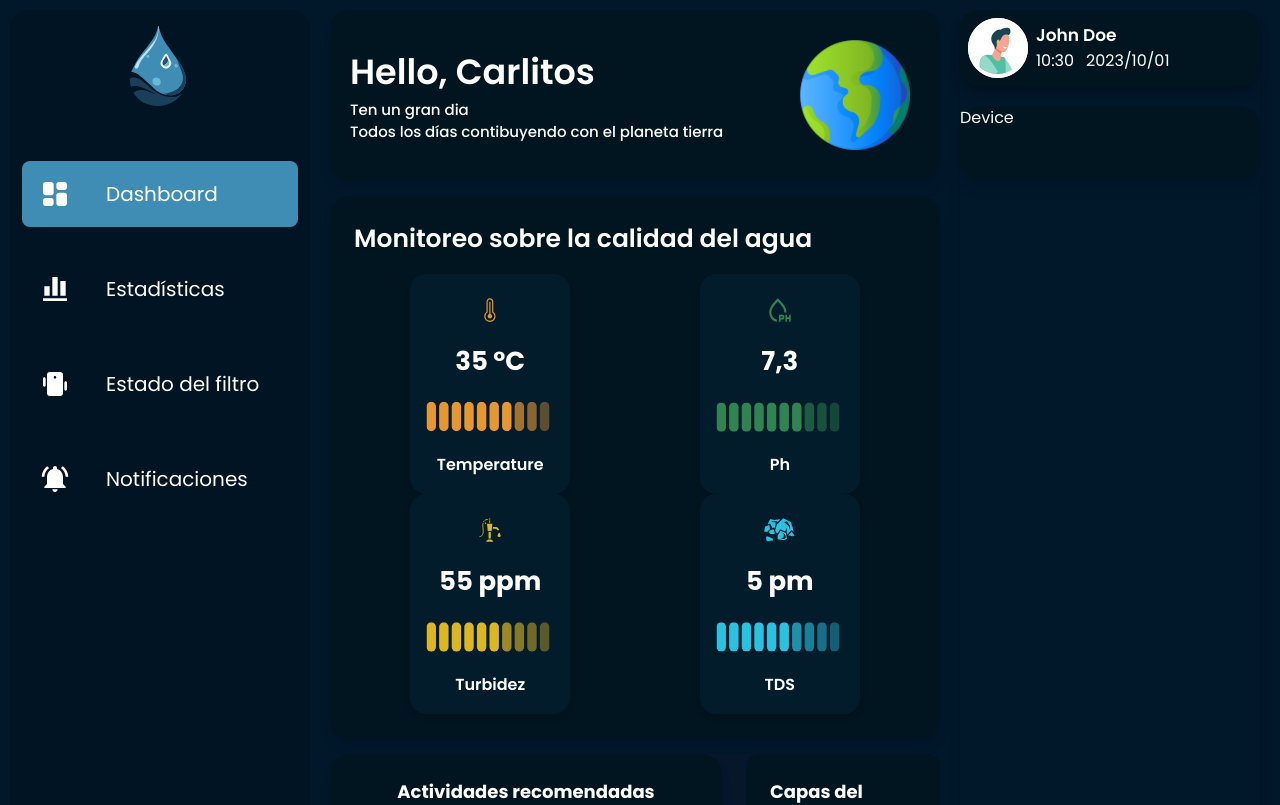
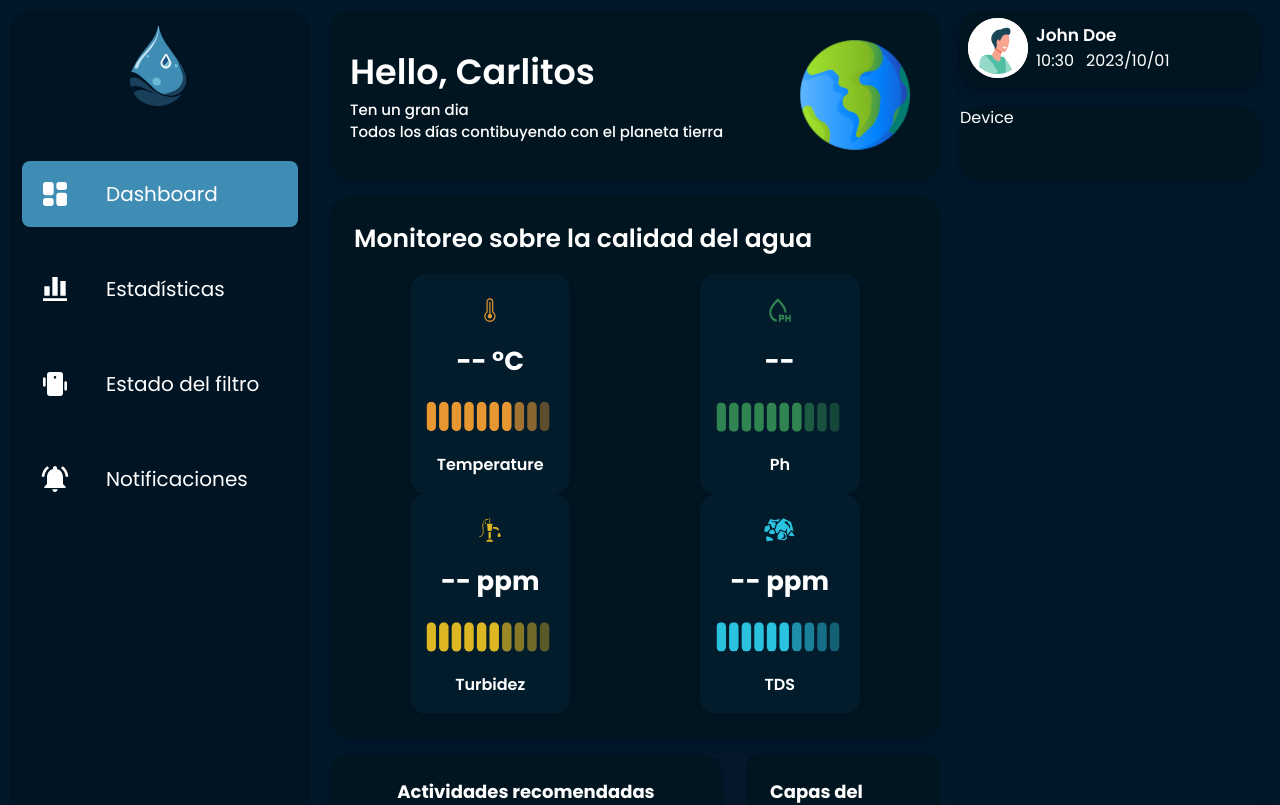
Before and after one commit to Andresito126/AquaFlow-FrontEnd, a React (Vite) app: page /dashboard in a window 1280 px wide. Shown: the top 805 px of the page. Built offline with nearby package versions, Linux system fonts and the light colour scheme; no server answers.

Commit message:
Add:preview with socket in the sensors

```diff
--- a/package.json
+++ b/package.json
@@ -12,9 +12,12 @@
   "dependencies": {
     "@fontsource/poppins": "^5.2.6",
     "@tailwindcss/vite": "^4.1.10",
+    "install": "^0.13.0",
+    "npm": "^11.4.2",
     "react": "^19.1.0",
     "react-dom": "^19.1.0",
     "react-router-dom": "^7.6.3",
+    "socket.io-client": "^4.8.1",
     "tailwindcss": "^4.1.10"
   },
   "devDependencies": {
--- /dev/null
+++ b/src/features/sensors/presentation/hooks/useSensorReadingsSocket.ts
@@ -0,0 +1,28 @@
+import { useEffect, useState } from "react";
+import { io, Socket } from "socket.io-client";
+import { MeasurementsModel } from "../../data/models/Measurements";
+
+const SOCKET_URL = "http://localhost:3000"; // cambia esto si tu socket está en otra URL
+
+export const useSensorReadingsSocket = (userId: string) => {
+  const [data, setData] = useState<MeasurementsModel | null>(null);
+
+  useEffect(() => {
+    const socket: Socket = io(SOCKET_URL, {
+      transports: ["websocket"],
+    });
+
+    // Evento que debes recibir (nombre debe coincidir con backend)
+    socket.on("sensorReadings", (payload: { user_id: string, payload: MeasurementsModel }) => {
+      if (payload.user_id === userId) {
+        setData(payload.payload); // Guarda las lecturas de sensores
+      }
+    });
+
+    return () => {
+      socket.disconnect();
+    };
+  }, [userId]);
+
+  return data;
+};
--- a/src/features/sensors/presentation/layouts/card-dashboard.tsx
+++ b/src/features/sensors/presentation/layouts/card-dashboard.tsx
@@ -7,9 +7,13 @@ import IconTurbidity from "../../../../core/assets/icons/sensors/icon-turbuidez-
 import BarTurbuidez from "../../../../core/assets/icons/sensors/bar-counter-turbuidez.svg";
 import IconTDS from "../../../../core/assets/icons/sensors/icon-tds-dash.svg";
 import BarTDS from "../../../../core/assets/icons/sensors/bar-counter-tds.svg";
+import { useSensorReadingsSocket } from "../hooks/useSensorReadingsSocket";
+
 export const CardDashboardRealTime = () => {
+  const userId = "123"; // ⚠️ Asegúrate que este ID sea el mismo que emite el backend
+  const data = useSensorReadingsSocket(userId);
+
   return (
-    <>
     <div className="shadow-lg p-6 bg-[#011521] rounded-[20px]">
       <div className="mb-4">
         <h2 className="text-[25px] font-semibold">
@@ -19,34 +23,33 @@ export const CardDashboardRealTime = () => {
       <div className="flex flex-wrap items-center justify-between ml-[10%] mr-[10%]">
         <StatsRealTime
           icon={IconTemperature}
-            data="35 °C"
+          data={`${data?.temperature?.values ?? "--"} °C`}
           graph={BarTemperature}
           title="Temperature"
           alt="Ícono de temperatura"
         />
         <StatsRealTime
           icon={IconPH}
-            data="7,3"
+          data={`${data?.ph?.values ?? "--"}`}
           graph={BarPH}
           title="Ph"
           alt="Ícono de pH"
         />
         <StatsRealTime
           icon={IconTurbidity}
-            data="55 ppm"
+          data={`${data?.turbidity?.values ?? "--"} ppm`}
           graph={BarTurbuidez}
           title="Turbidez"
           alt="Ícono de turbidez"
         />
         <StatsRealTime
           icon={IconTDS}
-            data="5 pm"
+          data={`${data?.tds?.values ?? "--"} ppm`}
           graph={BarTDS}
           title="TDS"
           alt="Ícono de TDS"
         />
       </div>
     </div>
-    </>
   );
 };
```
Also changed, not shown: 1 other file (tests, documents, lock files or other folders). Lines whose indentation alone changed are shown as unchanged.
